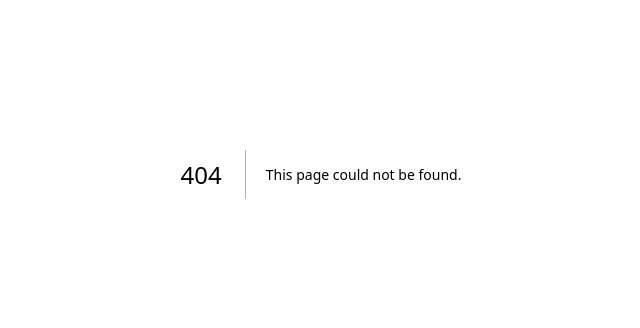
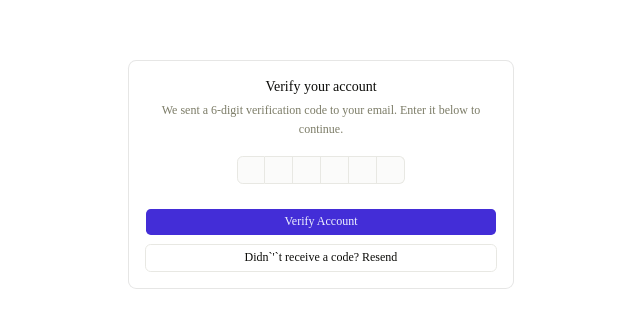
Before and after one commit to DrAmanJy/PulseTrack, a Next.js app in the folder apps/web/: page /verify in a window 1280 px wide. Before the commit this address had no page. Shown: the part 226-554 px from the top of the page, without its empty margins (319-959 px from the left). Built offline with nearby package versions, Linux system fonts and the light colour scheme.

Commit message:
feat(verify): create VerifyAccountPage component for OTP verification with form handling and UI integration

```diff
--- /dev/null
+++ b/apps/web/src/app/verify/page.jsx
@@ -0,0 +1,71 @@
+'use client';
+
+import { useForm, Controller } from 'react-hook-form';
+import { Button } from '@/components/ui/button';
+import { Card, CardContent, CardDescription, CardHeader, CardTitle } from '@/components/ui/card';
+import { InputOTP, InputOTPGroup, InputOTPSlot } from '@/components/ui/input-otp';
+import { Field, FieldGroup } from '@/components/ui/field';
+
+export default function VerifyAccountPage() {
+  const { control, handleSubmit } = useForm({
+    defaultValues: {
+      otp: '',
+    },
+  });
+
+  const onSubmit = (data) => {
+    console.log('🚀 Sending OTP to Express API:', data);
+  };
+
+  return (
+    <div className="flex min-h-svh w-full items-center justify-center p-6 md:p-10">
+      <div className="w-full max-w-sm">
+        <div className="flex flex-col gap-6">
+          <Card>
+            <CardHeader className="text-center">
+              <CardTitle>Verify your account</CardTitle>
+              <CardDescription>
+                We sent a 6-digit verification code to your email. Enter it below to continue.
+              </CardDescription>
+            </CardHeader>
+            <CardContent>
+              <form onSubmit={handleSubmit(onSubmit)} className="space-y-6">
+                <FieldGroup>
+                  <div className="flex justify-center">
+                    <Controller
+                      control={control}
+                      name="otp"
+                      render={({ field }) => (
+                        <InputOTP maxLength={6} {...field}>
+                          <InputOTPGroup>
+                            <InputOTPSlot index={0} />
+                            <InputOTPSlot index={1} />
+                            <InputOTPSlot index={2} />
+                            <InputOTPSlot index={3} />
+                            <InputOTPSlot index={4} />
+                            <InputOTPSlot index={5} />
+                          </InputOTPGroup>
+                        </InputOTP>
+                      )}
+                    />
+                  </div>
+                  <Field className="flex flex-col gap-2 pt-2">
+                    {/* Primary action */}
+                    <Button type="submit" className="w-full">
+                      Verify Account
+                    </Button>
+
+                    {/* Secondary action (Routing back to sign in) */}
+                    <Button variant="outline" type="button" className="w-full">
+                      Didn`&apos;`t receive a code? Resend
+                    </Button>
+                  </Field>
+                </FieldGroup>
+              </form>
+            </CardContent>
+          </Card>
+        </div>
+      </div>
+    </div>
+  );
+}
```
